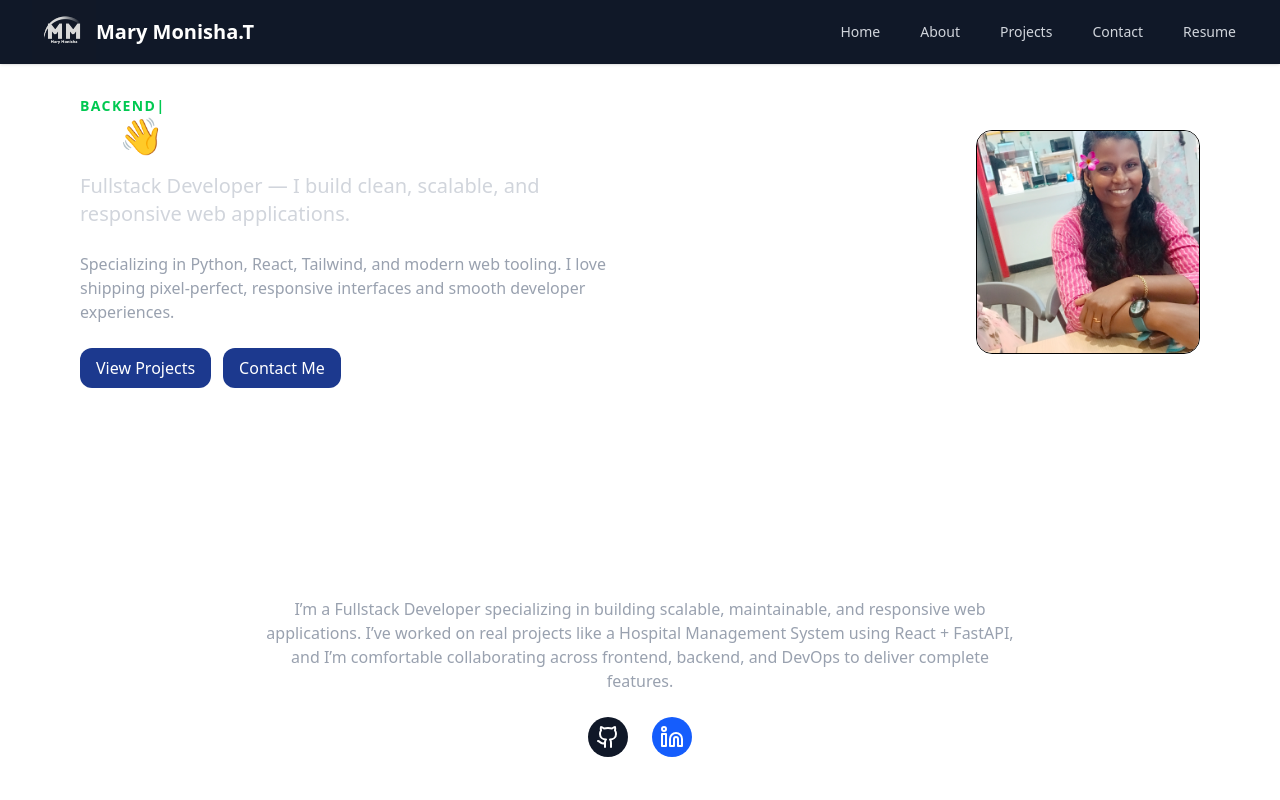
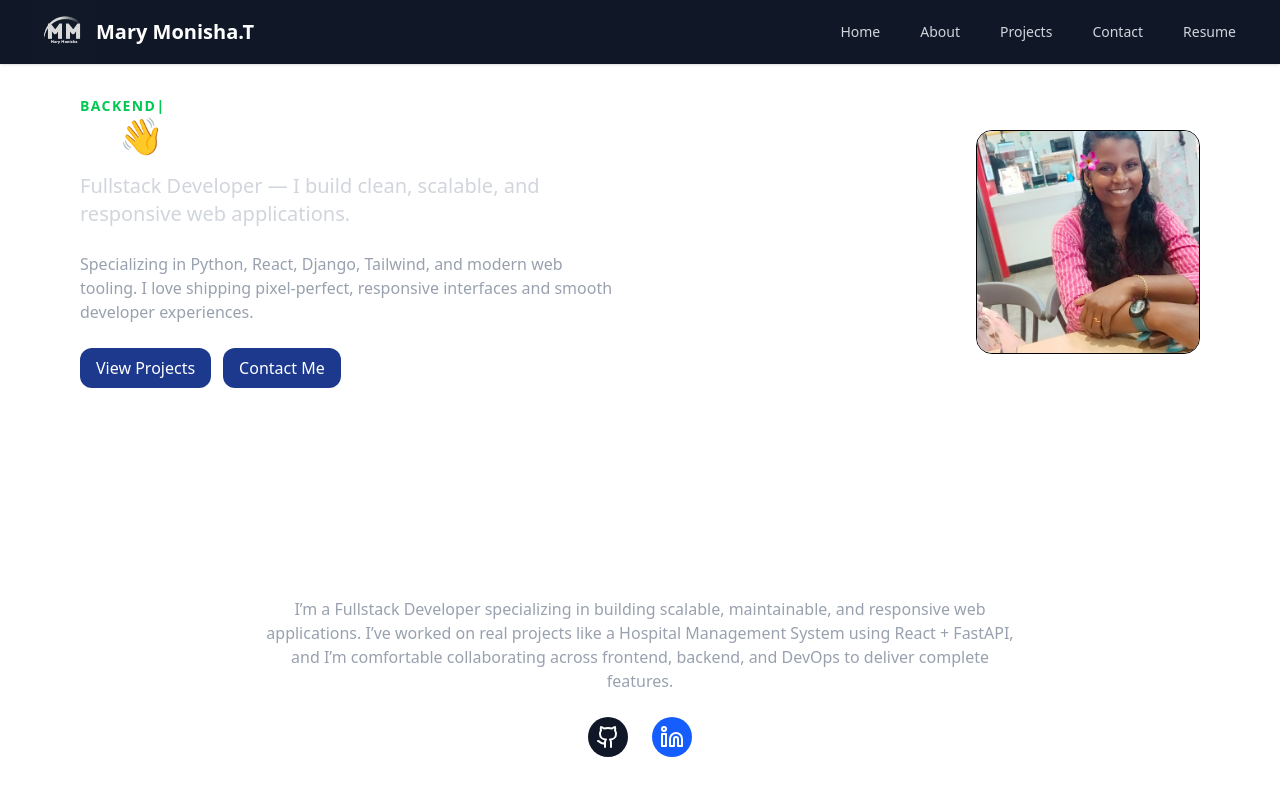
Before and after one commit to MonishaThobias/MyPortfolio, a React (Vite) app: page / in a window 1280 px wide. Shown: the top 800 px of the page. Built offline with nearby package versions, Linux system fonts and the light colour scheme; the HTML template or start-up script is replaced by a standard one; a web font is replaced by a local one.

Commit message:
banner change

```diff
--- a/src/components/BannerSec.jsx
+++ b/src/components/BannerSec.jsx
@@ -22,7 +22,7 @@ const BannerSec = () => {
   Fullstack Developer — I build clean, scalable, and responsive web applications.
 </h2>
 <p className="text-gray-400 max-w-xl">
-  Specializing in Python, React, Tailwind, and modern web tooling.
+  Specializing in Python, React, Django, Tailwind, and modern web tooling.
   I love shipping pixel-perfect, responsive interfaces and smooth developer experiences.
 </p>
             <div className="mt-6 flex gap-3">
```
